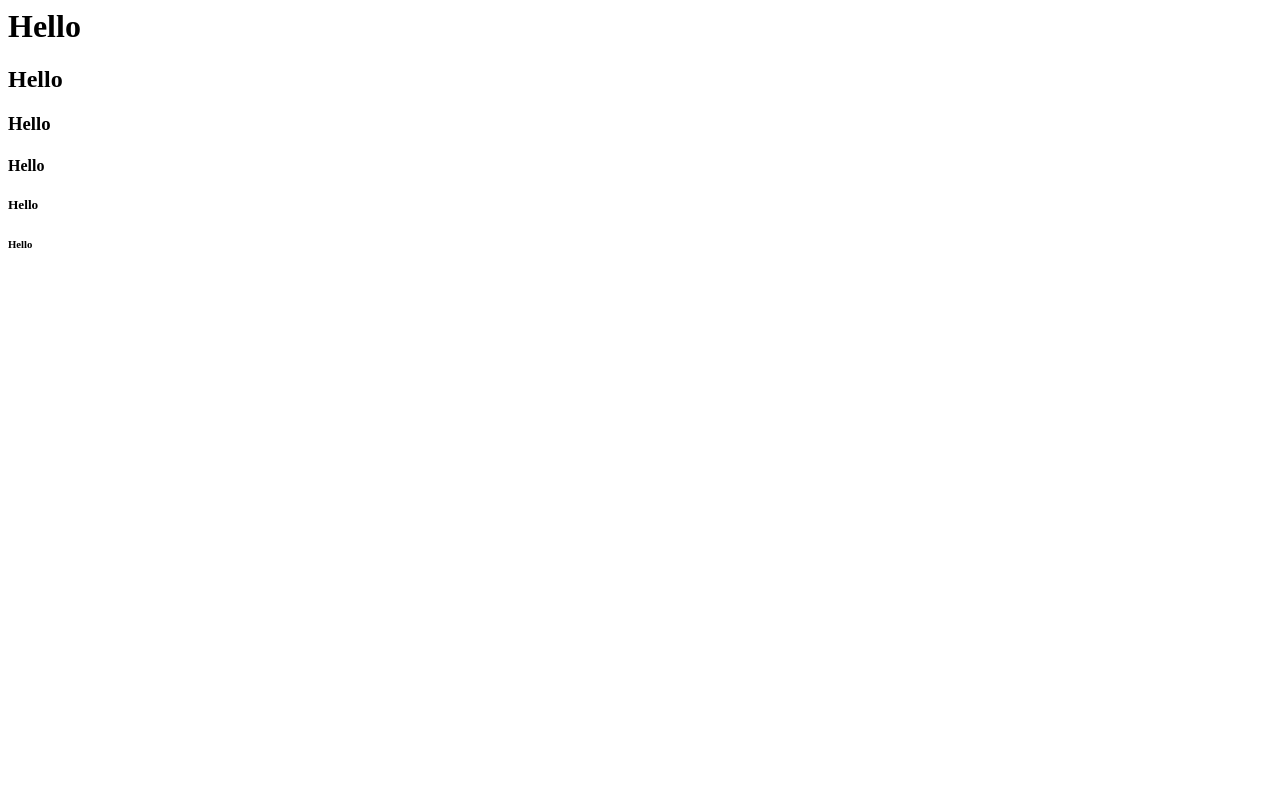
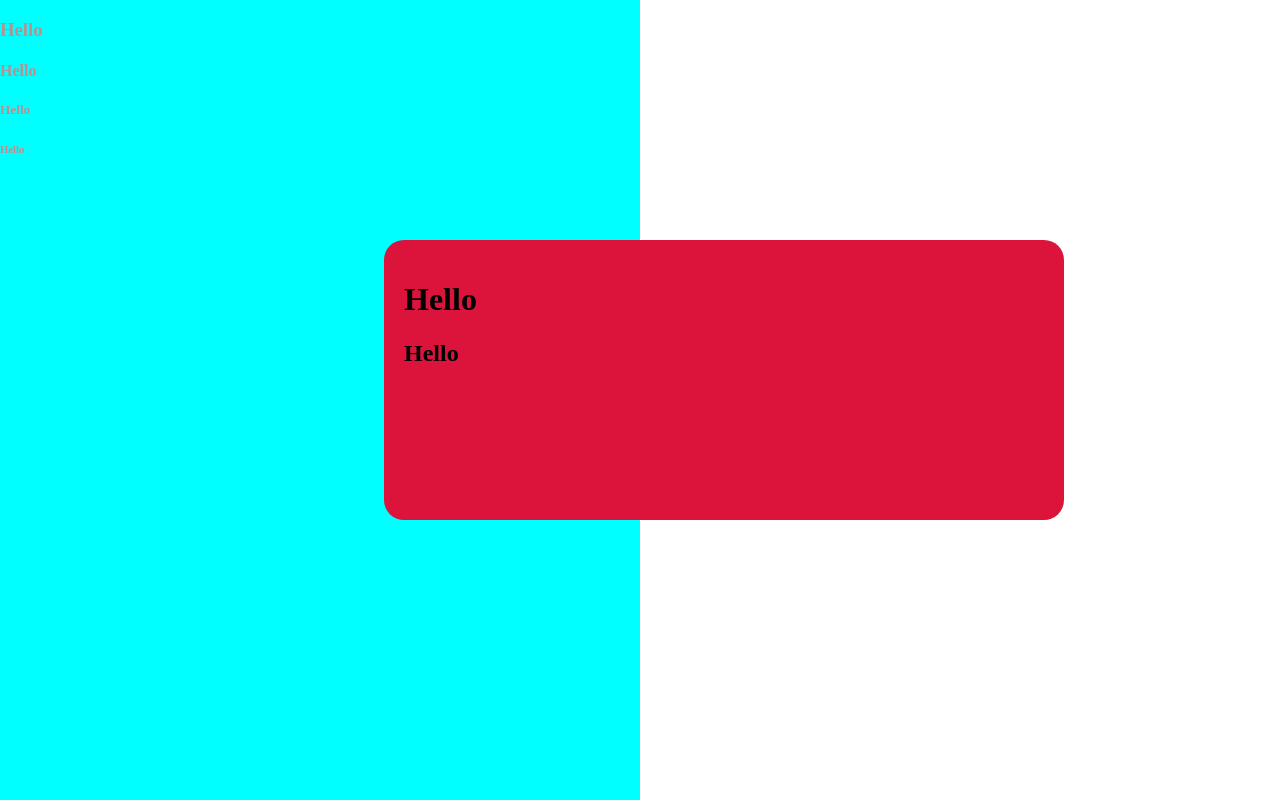
Before and after one commit to suryam2004/githubdemo2, a plain HTML site: page index.html in a window 1280 px wide. Drawn offline with Linux system fonts and the light colour scheme.

Commit message:
Modified file

```diff
--- /dev/null
+++ b/flex.css
@@ -0,0 +1,21 @@
+.one{
+    width: 50%;
+    height: 100%;
+    position: absolute;
+    top: 0;
+    left: 0;
+    background-color: aqua;
+    color:rosybrown;
+
+}
+.two{
+      width: 50%;
+    height: 30%;
+    position: fixed;
+    top: 30%;
+    left: 30%;
+    background-color: crimson;
+    color: black;
+    padding:20px;
+    border-radius: 20px;
+}
--- a/index.html
+++ b/index.html
@@ -1,6 +1,11 @@
+<link rel="stylesheet" href="/githubdemo2/flex.css">
+<div class="one">
+    <div class="two">
 <h1>Hello</h1>
 <h2>Hello</h2>
+    </div>
 <h3>Hello</h3>
 <h4>Hello</h4>
 <h5>Hello</h5>
 <h6>Hello</h6>
+</div>
```
